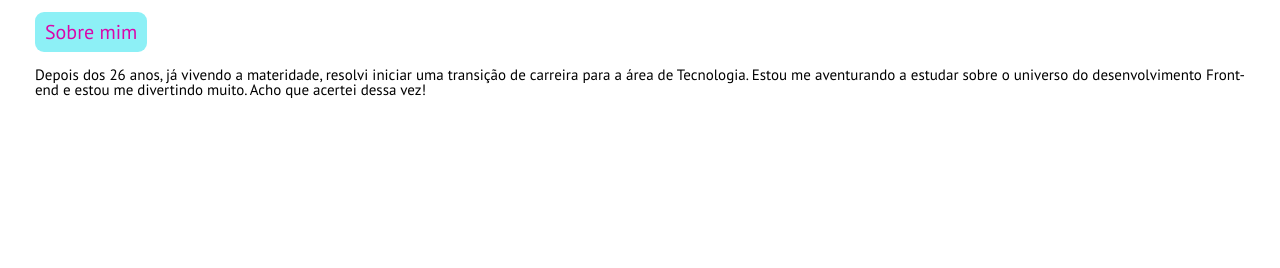
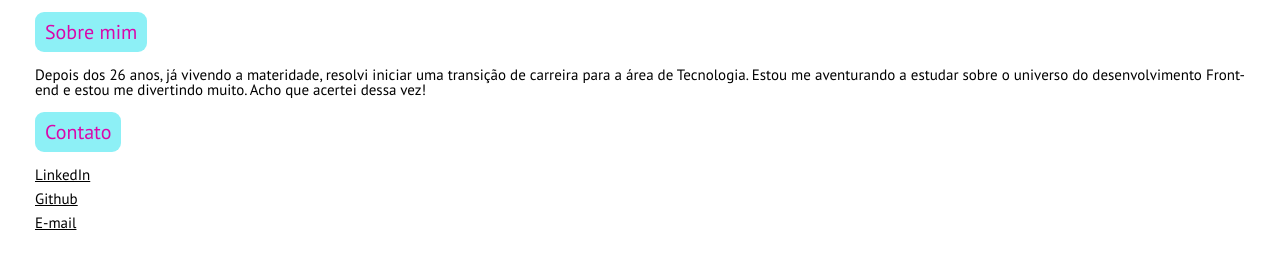
Before and after one commit to carolineambar/carolineambar.github.io, a plain HTML site: page index.html in a window 1280 px wide. Shown: the part 232-500 px from the top of the page. Drawn offline with Linux system fonts and the light colour scheme.

Commit message:
Inclua a seção contato

```diff
--- a/index.html
+++ b/index.html
@@ -19,5 +19,19 @@
         <h2 class="subtitle"> Sobre mim</h2>
         <p class="text"> Depois dos 26 anos, já vivendo a materidade, resolvi iniciar uma transição de carreira para a área de Tecnologia. Estou me aventurando a estudar sobre o universo do desenvolvimento Front-end e estou me divertindo muito. Acho que acertei dessa vez!</p>
     </section>
+    <section class="container">
+        <h2 class="subtitle">Contato</h2>
+        <ul class="topics">
+            <li class="item">
+                <a class="link" href="https://www.linkedin.com/in/caroline-ambar-machado-22ab95a2/">LinkedIn</a>
+            </li>
+            <li class="item">
+                <a class="link" href="https://github.com/carolineambar">Github</a>
+            </li>
+            <li class="item">
+                <a class="link" href="mailto:ambar.caroline@gmail.com">E-mail</a>
+            </li>
+        </ul>
+    </section>
 </body>
 </html>
--- a/styles/index.css
+++ b/styles/index.css
@@ -47,3 +47,16 @@ body {
     text-align: justify;
     margin-bottom: 15px;
 }
+.topics{
+    font-size: 15px;
+    text-align: left;
+    margin-bottom: 15px;
+}
+.item {
+    margin-bottom: 9px;
+    color: var(--black);
+    cursor: pointer;
+}
+.link {
+    color: inherit;
+}
```
